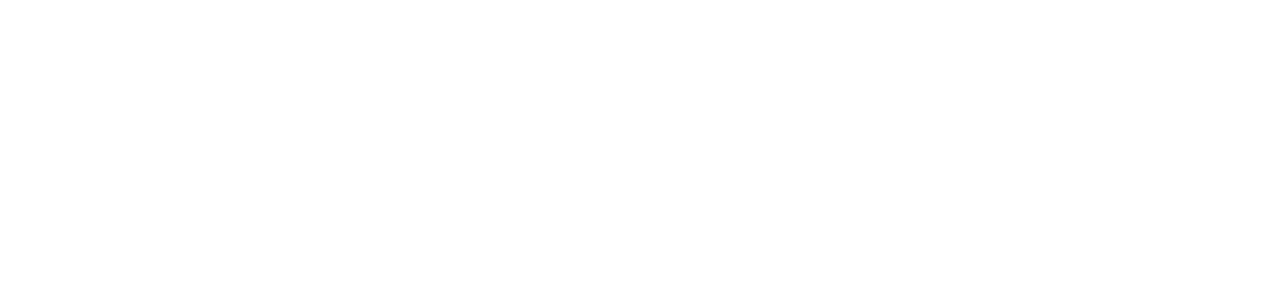
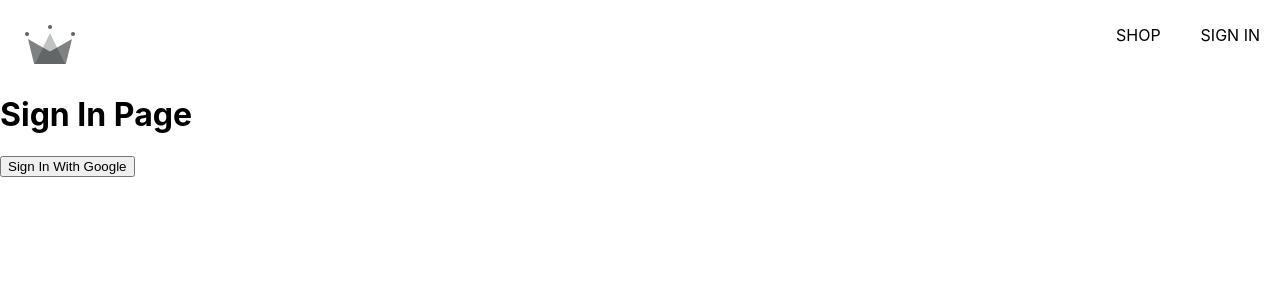
Before and after one commit to Elita1Arcee/crest-clothing, a React (Create React App) app in the folder crest-clothing/: page /sign-in in a window 1280 px wide. Before the commit this address had no page. Shown: the top 300 px of the page. Built offline with nearby package versions, Linux system fonts and the light colour scheme.

Commit message:
added firebase. setting up authentication

```diff
--- a/crest-clothing/package.json
+++ b/crest-clothing/package.json
@@ -6,6 +6,7 @@
     "@testing-library/jest-dom": "^5.16.5",
     "@testing-library/react": "^13.4.0",
     "@testing-library/user-event": "^13.5.0",
+    "firebase": "^10.0.0",
     "react": "^18.2.0",
     "react-dom": "^18.2.0",
     "react-router-dom": "^6.14.1",
--- a/crest-clothing/src/App.js
+++ b/crest-clothing/src/App.js
@@ -2,6 +2,7 @@
 
 import Navigation from "./routes(Pages)/navigation/navigation.component";
 import Home from "./routes(Pages)/home/home.component";
+import SignIn from "./routes(Pages)/sign-in/sign-in.component";
 
 //Routes registers, 'Route' level components, that will render specific components(elements)
 //when it matches the specific route you're looking for. It matches through a specific 'path' variable,
@@ -17,6 +18,7 @@
       <Route path="/" element={<Navigation/>}>
         <Route index element={<Home />} />
         <Route path="/shop" element={<Shop />} />
+        <Route path="/sign-in" element={<SignIn />} />
       </Route>
     </Routes>
 
--- a/crest-clothing/src/index.scss
+++ b/crest-clothing/src/index.scss
@@ -15,6 +15,7 @@
 a {
   text-decoration: none;
   color: black;
+  padding: 20px;
 }
 
 * {
--- a/crest-clothing/src/routes(Pages)/navigation/navigation.component.jsx
+++ b/crest-clothing/src/routes(Pages)/navigation/navigation.component.jsx
@@ -19,6 +19,9 @@
                 <Link className="nav-Link" to='/shop'>
                     SHOP
                 </Link>
+                <Link className="nav-Link" to='/sign-in'>
+                SIGN IN
+            </Link>
             </div>
 
         </div>
--- /dev/null
+++ b/crest-clothing/src/routes(Pages)/sign-in/sign-in.component.jsx
@@ -0,0 +1,20 @@
+import {signInWithGooglePopup } from '../../utils/firebase/firebase.utils';
+
+const SignIn = () =>{
+    const logGoogleUser = async () => {
+        const response = await signInWithGooglePopup();
+        console.log(response);
+    }
+
+
+    return(
+        <div>
+            <h1>Sign In Page</h1>
+            <button onClick={logGoogleUser}>Sign In With Google</button>
+        </div>
+    )
+}
+
+
+
+ export default SignIn
--- /dev/null
+++ b/crest-clothing/src/utils/firebase/firebase.utils.js
@@ -0,0 +1,24 @@
+// Import the functions you need from the SDKs you need
+import { initializeApp } from "firebase/app";
+import { getAuth, signInWithRedirect, signInWithPopup, GoogleAuthProvider } from 'firebase/auth';
+
+// Your web app's Firebase configuration
+const firebaseConfig = {
+  apiKey: "AIzaSyCktPmUdJMmpA8a28erYF65QBv2fvQSEjY",
+  authDomain: "crest-clothing-db.firebaseapp.com",
+  projectId: "crest-clothing-db",
+  storageBucket: "crest-clothing-db.appspot.com",
+  messagingSenderId: "575732524423",
+  appId: "1:575732524423:web:a13f23f2e009031a9d5f22"
+};
+
+// Initialize Firebase
+const firebaseApp = initializeApp(firebaseConfig);
+
+const provider = new GoogleAuthProvider();
+provider.setCustomParameters({
+    prompt: 'select_account'
+});
+
+export const auth = getAuth();
+export const signInWithGooglePopup = () => signInWithPopup(auth, provider);
```
Also changed, not shown: 1 other file (tests, documents, lock files or other folders).
